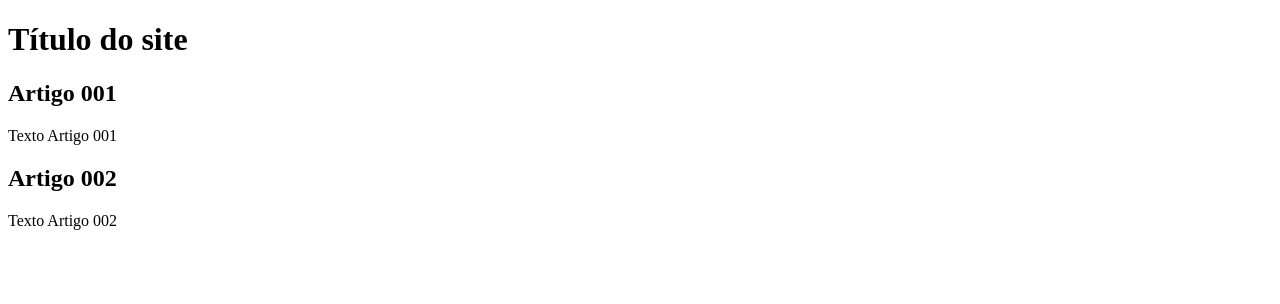
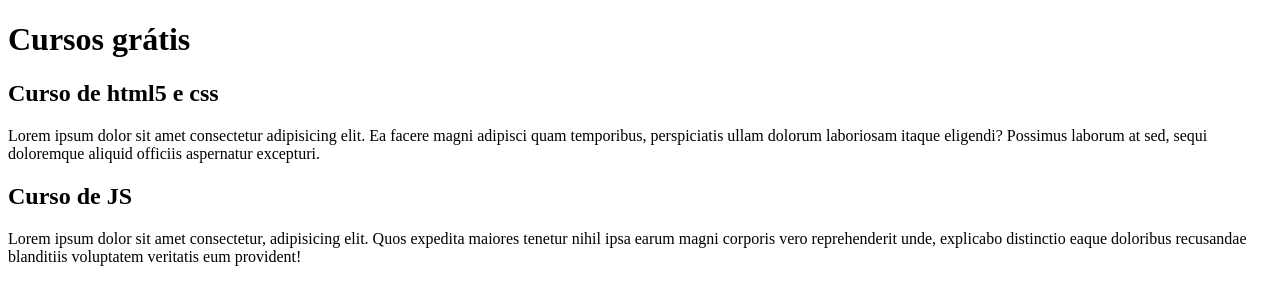
Before and after one commit to Diego-Zanetti-Braga/projeto-site, a plain HTML site: page index.html in a window 1280 px wide. Drawn offline with Linux system fonts and the light colour scheme.

Commit message:
started to write content

```diff
--- a/index.html
+++ b/index.html
@@ -8,15 +8,15 @@
 <body>
     <main>
         <header>
-            <h1>Título do site</h1>
+            <h1>Cursos grátis</h1>
         </header>
         <article>
-            <h2>Artigo 001</h2>
-            <p>Texto Artigo 001</p>
+            <h2>Curso de html5 e css</h2>
+            <p>Lorem ipsum dolor sit amet consectetur adipisicing elit. Ea facere magni adipisci quam temporibus, perspiciatis ullam dolorum laboriosam itaque eligendi? Possimus laborum at sed, sequi doloremque aliquid officiis aspernatur excepturi.</p>
         </article>
         <article>
-            <h2>Artigo 002</h2>
-            <p>Texto Artigo 002</p>
+            <h2>Curso de JS</h2>
+            <p>Lorem ipsum dolor sit amet consectetur, adipisicing elit. Quos expedita maiores tenetur nihil ipsa earum magni corporis vero reprehenderit unde, explicabo distinctio eaque doloribus recusandae blanditiis voluptatem veritatis eum provident!</p>
         </article>
     </main>
 </body>
```
